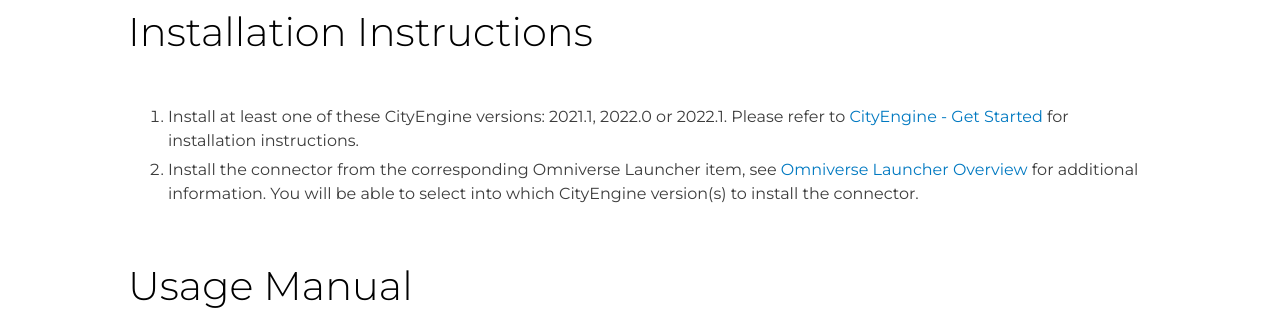
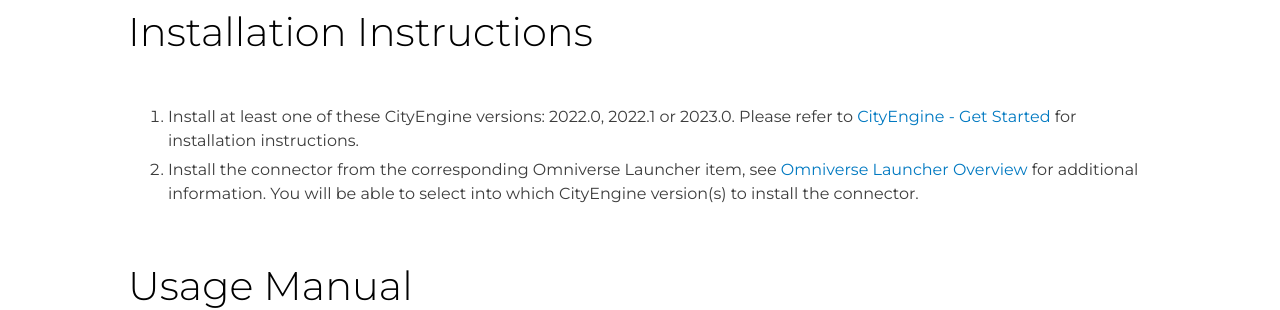
Before and after one commit to Esri/cityengine, a Jekyll site: the page built from documentation/omniverse/index.md, in a window 1280 px wide and 900 px high, scrolled down 1846 px. Shown: the part 153-463 px from the top of the window. Built offline with Jekyll 4.4.1, drawn with Linux system fonts in a browser that asks for light colours; some of the changed text lies outside the part shown.

Commit message:
Update Omniverse docs for 1.0.3

```diff
--- a/documentation/omniverse/index.md
+++ b/documentation/omniverse/index.md
@@ -16,7 +16,7 @@
 
 ## Installation Instructions
 
-1. Install at least one of these CityEngine versions: 2021.1, 2022.0 or 2022.1. Please refer to [CityEngine - Get Started](https://doc.arcgis.com/en/cityengine/2022.0/get-started/cityengine-get-started.htm) for installation instructions.
+1. Install at least one of these CityEngine versions: 2022.0, 2022.1 or 2023.0. Please refer to [CityEngine - Get Started](https://doc.arcgis.com/en/cityengine/2022.0/get-started/cityengine-get-started.htm) for installation instructions.
 1. Install the connector from the corresponding Omniverse Launcher item, see [Omniverse Launcher Overview](https://docs.omniverse.nvidia.com/prod_launcher/prod_launcher/overview.html) for additional information. You will be able to select into which CityEngine version(s) to install the connector.
 
 ## Usage Manual
@@ -70,6 +70,11 @@
 
 ## Release Notes
 
+### Version 1.0.3 (2023-06-XX)
+
+* New: Added support for CityEngine 2023.0
+* Removed support for CityEngine 2021.1
+
 ### Version 1.0.2 (2023-03-11)
 
 * New: Added support for CityEngine 2022.1.
```
